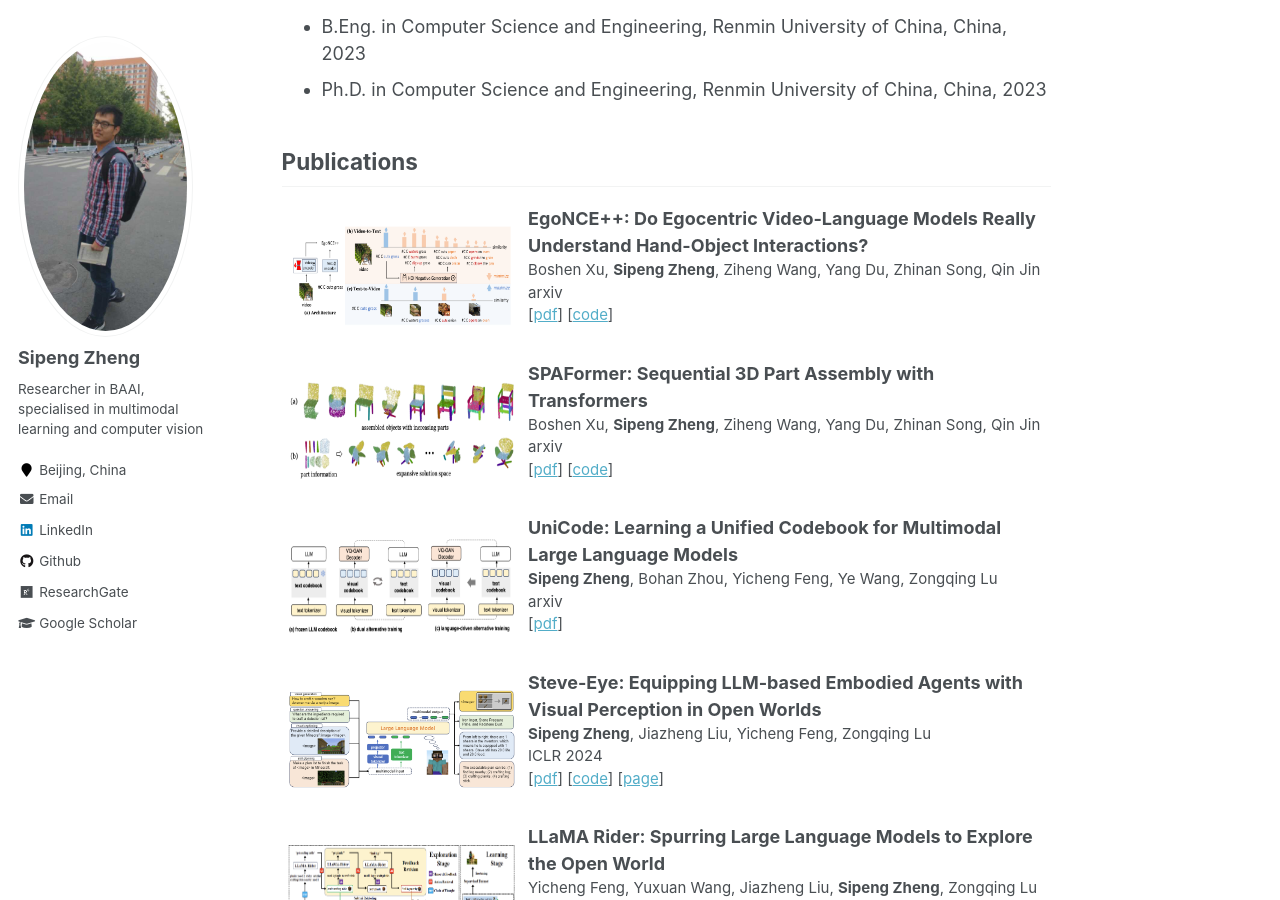
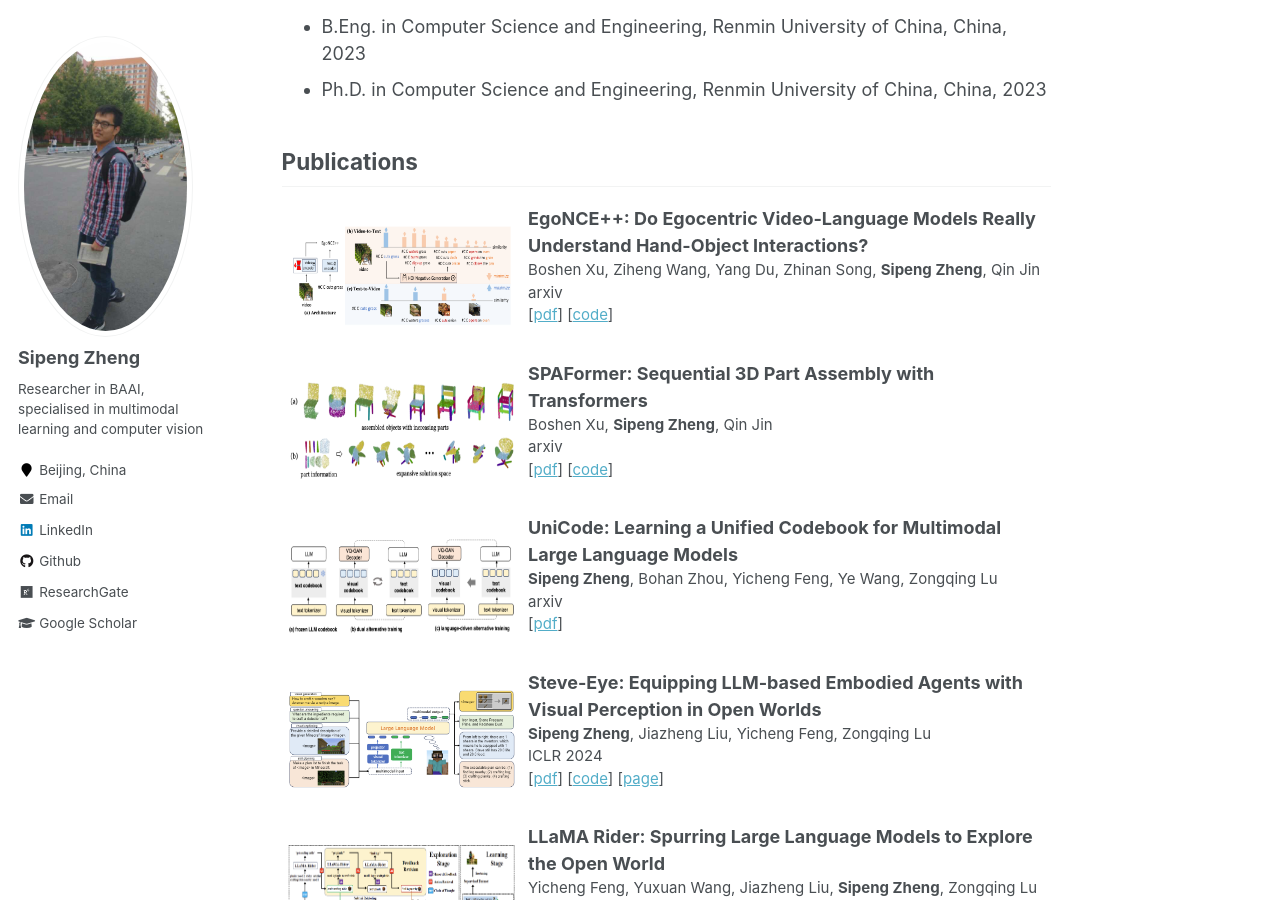
Before and after one commit to zhengsipeng/zhengsipeng.github.io, a Jekyll site: the page built from _pages/about.md, in a window 1280 px wide and 900 px high, scrolled down 1030 px. Built offline with Jekyll 4.4.1, drawn with Linux system fonts in a browser that asks for light colours.

Commit message:
Update about.md

```diff
--- a/_pages/about.md
+++ b/_pages/about.md
@@ -46,7 +46,7 @@ For more details, please refer to my [CV](http://zhengsipeng.github.io/files/cv_
   <td style="border: none;"> <img src="./images/pubs/egonce++_24.png" style="height: 100px; width: 500px;"/></td>
   <td style="border: none;">
         <p style="font-size: 15px"><b style="font-size: 18px">EgoNCE++: Do Egocentric Video-Language Models Really Understand Hand-Object Interactions?</b><br>
-        Boshen Xu, <b>Sipeng Zheng</b>, Ziheng Wang, Yang Du, Zhinan Song, Qin Jin<br>
+        Boshen Xu, Ziheng Wang, Yang Du, Zhinan Song, <b>Sipeng Zheng</b>, Qin Jin<br>
         arxiv<br>
         [<a target="_blank" href="https://arxiv.org/html/2405.17719v1">pdf</a>]
         [<a target="_blank" href="https://github.com/xuboshen/egoncepp">code</a>]
@@ -58,7 +58,7 @@ For more details, please refer to my [CV](http://zhengsipeng.github.io/files/cv_
   <td style="border: none;"> <img src="./images/pubs/spaformer_24.png" style="height: 100px; width: 500px;"/></td>
   <td style="border: none;">
         <p style="font-size: 15px"><b style="font-size: 18px">SPAFormer: Sequential 3D Part Assembly with Transformers</b><br>
-        Boshen Xu, <b>Sipeng Zheng</b>, Ziheng Wang, Yang Du, Zhinan Song, Qin Jin<br>
+        Boshen Xu, <b>Sipeng Zheng</b>, Qin Jin<br>
         arxiv<br>
         [<a target="_blank" href="https://arxiv.org/html/2405.17719v1">pdf</a>]
         [<a target="_blank" href="[https://github.com/xuboshen/SPAFormer](https://github.com/xuboshen/EgoNCEpp)">code</a>]
```
